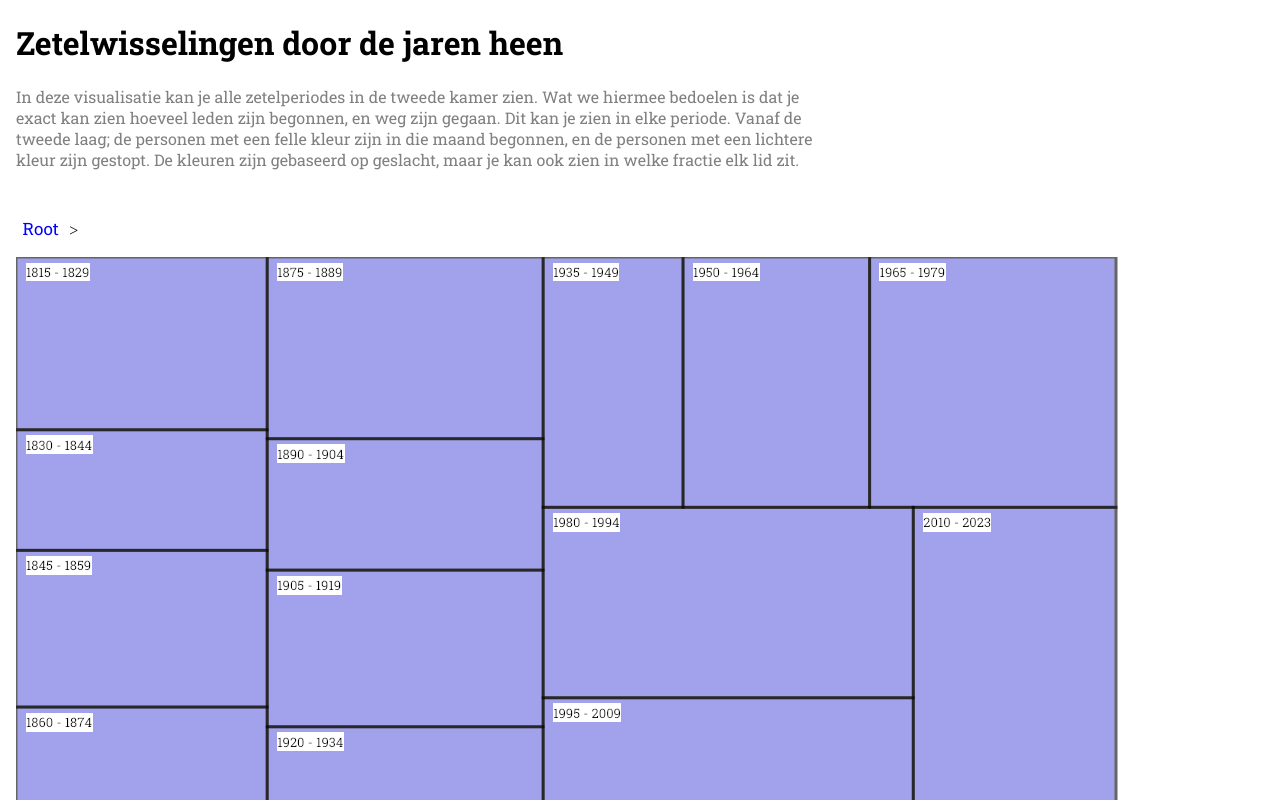
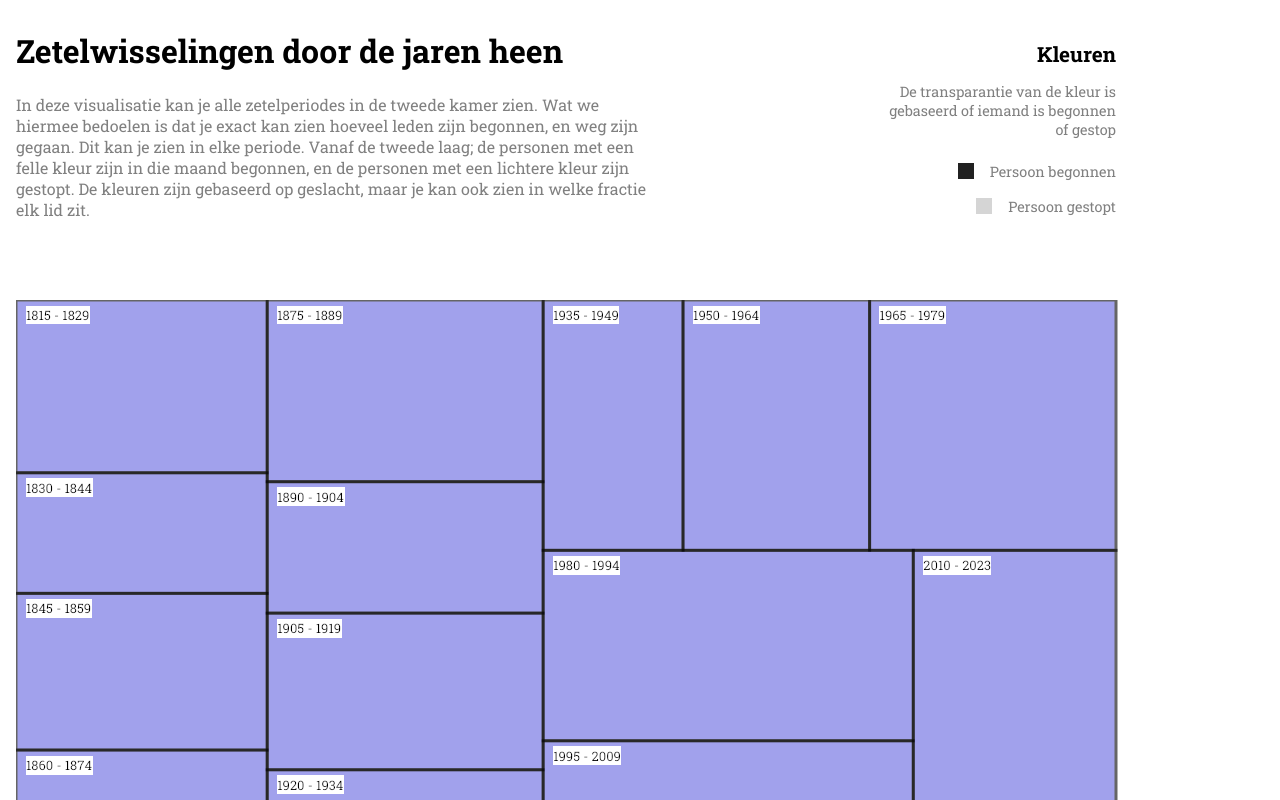
Before and after one commit to spacejump3/tweedekamer-datavisualisatie, a SvelteKit app: page / in a window 1280 px wide. Shown: the top 800 px of the page. Built offline with nearby package versions, Linux system fonts and the light colour scheme.

Commit message:
add opacity explanation

```diff
--- a/src/components/Testcomponent.svelte
+++ b/src/components/Testcomponent.svelte
@@ -230,7 +230,7 @@
             data = data.filter((item) => item.depth === 4);
             const groupFracties = d3.group(data, (d) => d.data[filterType]);
 
-            d3.select("section")
+            d3.select("#legenda")
                 .style("display", "flex")
                 .style("flex-direction", "column");
 
@@ -256,7 +256,7 @@
                 .text((d) => d[0])
                 .style("margin", "0")
                 .style("margin-left", "0.5rem")
-                .style('font-family', 'Roboto Slab')
+                .style("font-family", "Roboto Slab");
 
             d3.select("#legenda")
                 .selectAll("#legenda > div")
@@ -317,7 +317,7 @@
                 .style("padding", "0.4rem")
                 .style("color", "blue")
                 .style("font-size", "17px")
-                .style("font-family", 'Roboto Slab')
+                .style("font-family", "Roboto Slab")
                 .on("click", (e, d) => {
                     // update treemap after clicking on a breadcrumb
                     updateTreemap(d["node"]);
@@ -387,8 +387,8 @@
                 .attr("fill", "black")
                 .attr("opacity", "1")
                 .attr("filter", "url(#solid)")
-                .attr('font-size', '13px')
-                .attr('font-family', 'Roboto Slab')
+                .attr("font-size", "13px")
+                .attr("font-family", "Roboto Slab");
 
             // making it clickable and create new treemap
             d3.selectAll("#treemap g").on("click", (e, d) => {
@@ -449,7 +449,7 @@
                 .on("mouseout", (e, d) => {
                     d3.select("#tooltip")
                         .style("opacity", "0")
-                    .style("top", "-30%")
+                        .style("top", "-30%");
                 });
         };
 
@@ -480,20 +480,19 @@
         const colorScaleFractie = d3
             .scaleOrdinal()
             .domain(fractieFilter)
-                .range(extendedColors)
+            .range(extendedColors);
 
         const colorScaleGeslacht = d3
             .scaleOrdinal()
             .domain(geslachtFilter)
-                .range(extendedColors)
-
+            .range(extendedColors);
 
         const filterFunction = (filterType) => {
             // choose the right colorScale for filter
-            if(filterType === 'fractieFilter') {
-                colorScale = colorScaleFractie
-            } else if(filterType === 'Geslacht') {
-                colorScale = colorScaleGeslacht
+            if (filterType === "fractieFilter") {
+                colorScale = colorScaleFractie;
+            } else if (filterType === "Geslacht") {
+                colorScale = colorScaleGeslacht;
             }
 
             d3.selectAll("#treemap rect").attr("fill", (d) => {
@@ -520,14 +519,15 @@
         onPageLoad();
     });
 </script>
-<ul id="breadcrumps"></ul>
+
+<ul class="breadcrumps"></ul>
 <svg width={widthTreemap + 200} height={heightTreemap + 30} id="treemap">
     <defs>
         <filter x="0" y="0" width="1" height="1" id="solid">
             <feFlood flood-color="white" result="bg" />
             <feMerge>
-            <feMergeNode in="bg"/>
-            <feMergeNode in="SourceGraphic"/>
+                <feMergeNode in="bg" />
+                <feMergeNode in="SourceGraphic" />
             </feMerge>
         </filter>
     </defs>
@@ -583,12 +583,12 @@
 </div>
 
 <style>
-    @import url('https://fonts.googleapis.com/css2?family=Roboto+Slab:wght@400;700&display=swap');
+    @import url("https://fonts.googleapis.com/css2?family=Roboto+Slab:wght@400;700&display=swap");
 
     p,
     label,
     h2 {
-        font-family: 'Roboto Slab', serif;
+        font-family: "Roboto Slab", serif;
     }
 
     h2 {
@@ -603,7 +603,6 @@
         grid-template-columns: 1fr 1fr 1fr;
         width: 1100px;
         margin-bottom: 5rem;
-
     }
     /* Filters */
     #filter {
--- a/src/routes/+page.svelte
+++ b/src/routes/+page.svelte
@@ -3,18 +3,38 @@
 </script>
 
 <body>
-    <header>
-        <h1>Zetelwisselingen door de jaren heen</h1>
-        <p>
-            In deze visualisatie kan je alle zetelperiodes in de tweede kamer
-            zien. Wat we hiermee bedoelen is dat je exact kan zien hoeveel leden
-            zijn begonnen, en weg zijn gegaan. Dit kan je zien in elke periode.
-            Vanaf de tweede laag; de personen met een felle kleur zijn in die
-            maand begonnen, en de personen met een lichtere kleur zijn gestopt.
-            De kleuren zijn gebaseerd op geslacht, maar je kan ook zien in welke
-            fractie elk lid zit.
-        </p>
-    </header>
+    <div>
+        <header>
+            <h1>Zetelwisselingen door de jaren heen</h1>
+            <p>
+                In deze visualisatie kan je alle zetelperiodes in de tweede
+                kamer zien. Wat we hiermee bedoelen is dat je exact kan zien
+                hoeveel leden zijn begonnen, en weg zijn gegaan. Dit kan je zien
+                in elke periode. Vanaf de tweede laag; de personen met een felle
+                kleur zijn in die maand begonnen, en de personen met een
+                lichtere kleur zijn gestopt. De kleuren zijn gebaseerd op
+                geslacht, maar je kan ook zien in welke fractie elk lid zit.
+            </p>
+        </header>
+        <section class="legendaOpacity">
+            <h2>Kleuren</h2>
+            <p>
+                De transparantie van de kleur is gebaseerd of iemand is begonnen
+                of gestop
+            </p>
+
+            <div class="container">
+                <div class="item">
+                    <div></div>
+                    <p>Persoon begonnen</p>
+                </div>
+                <div class="item">
+                    <div></div>
+                    <p>Persoon gestopt</p>
+                </div>
+            </div>
+        </section>
+    </div>
 
     <Testcomponent />
 </body>
@@ -23,12 +43,67 @@
     @import url("https://fonts.googleapis.com/css2?family=Roboto+Slab&display=swap");
 
     p,
-    h1 {
+    h1,
+    h2 {
         font-family: "Roboto Slab", serif;
     }
-    p {
-        width: 50rem;
+    header p {
+        width: 40rem;
         color: grey;
         margin-bottom: 3rem;
     }
+
+    body > div {
+        display: flex;
+        width: 1100px;
+        justify-content: space-between;
+        align-items: flex-start;
+    }
+
+    /* legenda opacity */
+    .legendaOpacity {
+        width: 15rem;
+        text-align: right;
+    }
+
+    .legendaOpacity .container .item p {
+        margin-top: 0.5rem;
+        margin-bottom: 0.5rem;
+    }
+
+    .legendaOpacity p {
+        color: grey;
+        font-size: 0.9rem;
+    }
+
+    .legendaOpacity > h2 {
+        margin: 0;
+        margin-top: 2rem;
+        font-size: 1.3rem;
+    }
+
+    .legendaOpacity > .container > .item {
+        display: flex;
+        align-items: center;
+        justify-content: flex-end;
+        gap: 1rem;
+    }
+
+    /* container of div and p */
+    .legendaOpacity > .container > .item {
+        display: flex;
+    }
+
+    .legendaOpacity > .container > .item > div {
+        width: 1rem;
+        height: 1rem;
+    }
+
+    .legendaOpacity > .container > div:nth-of-type(1) > div {
+        background-color: rgb(33, 33, 33);
+    }
+
+    .legendaOpacity > .container > div:nth-of-type(2) > div {
+        background-color: rgb(213, 213, 213);
+    }
 </style>
```
Lines whose indentation alone changed are shown as unchanged.
